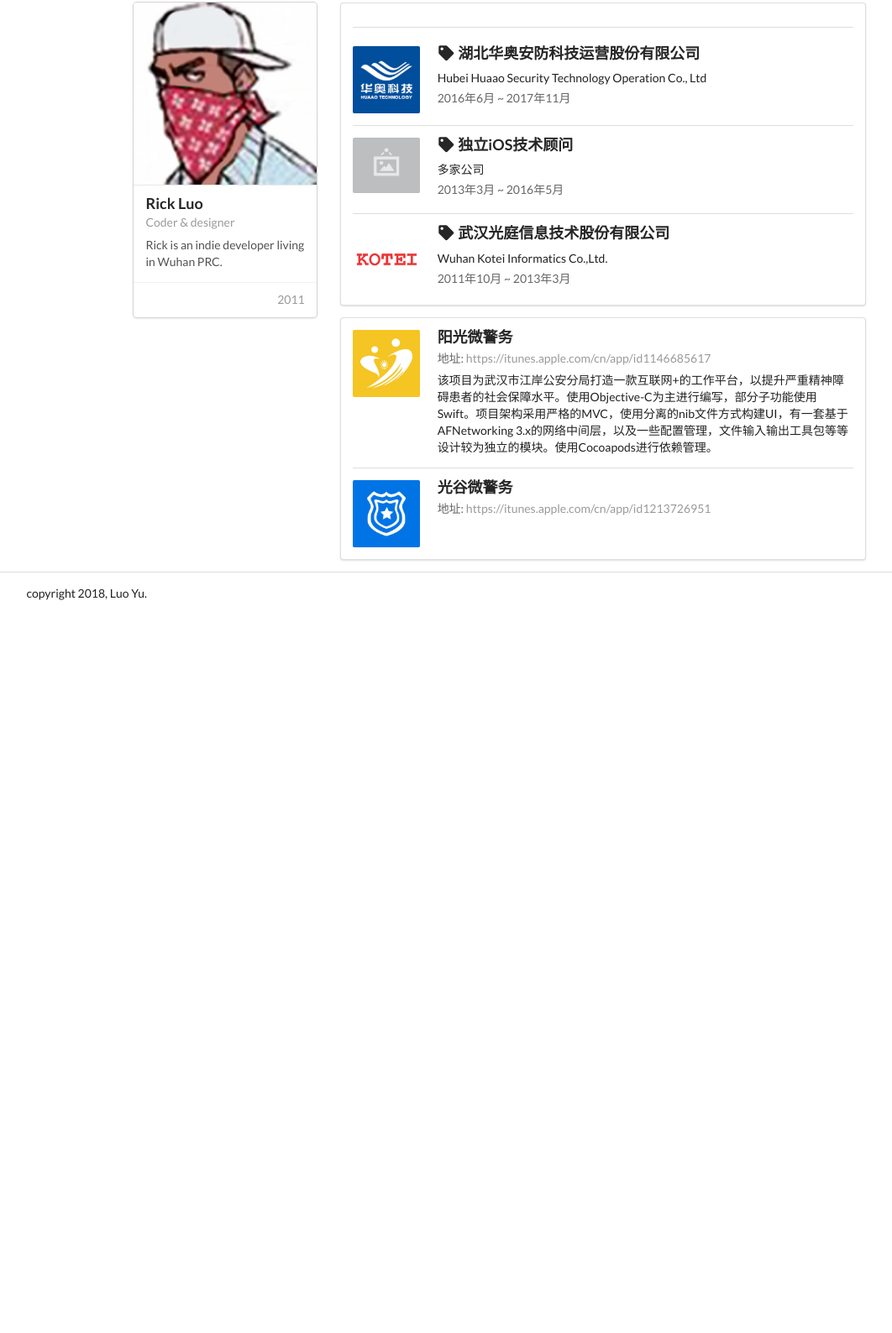
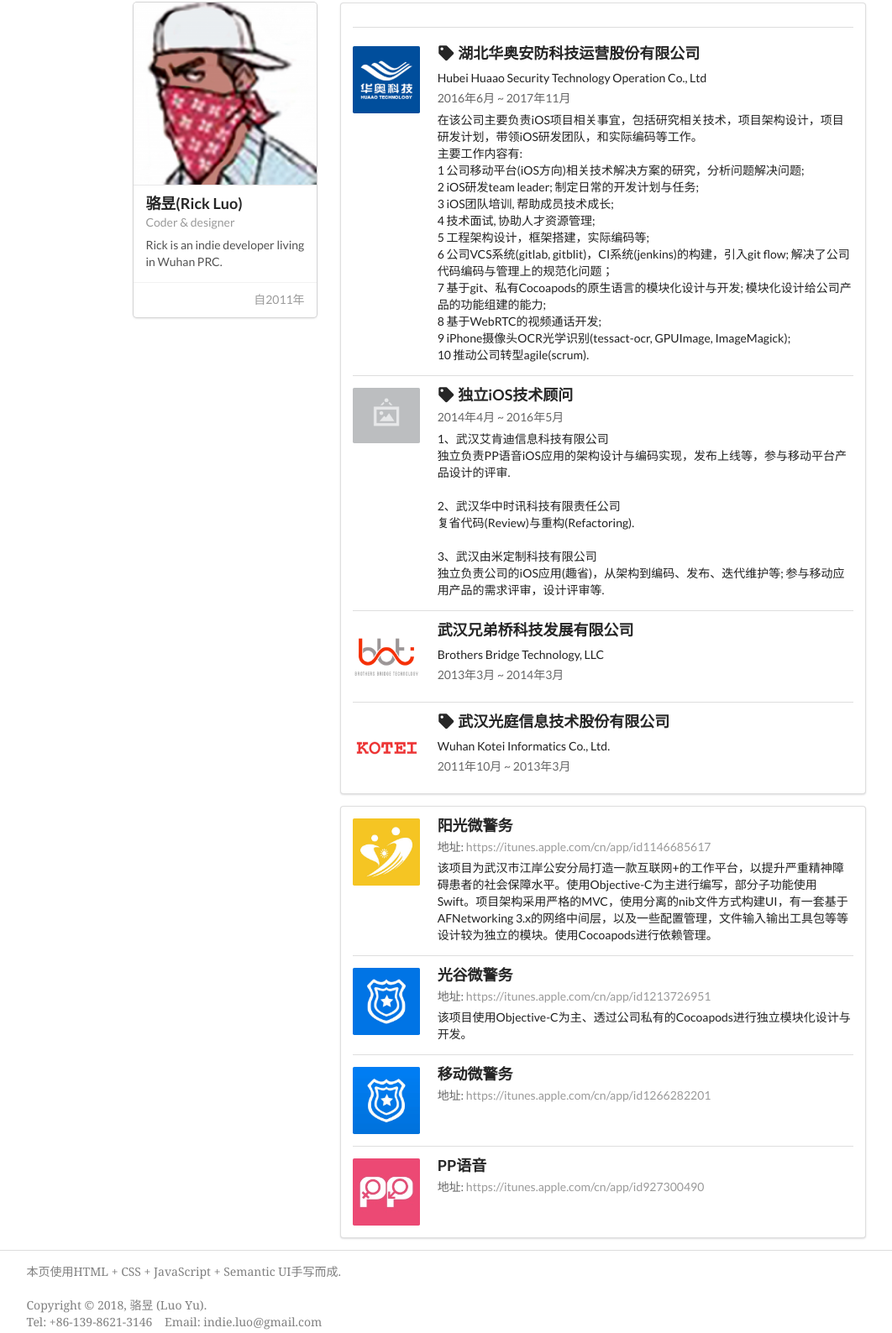
Before and after one commit to blodely/blodely.github.io, a plain HTML site: page index.html in a window 1280 px wide. Shown: the part 57-1645 px from the top of the page at 84% size, without its empty margins (45-1107 px from the left). Before the commit the page ends 800 px from the top, so only its background shows below. Drawn offline with Linux system fonts and the light colour scheme.

Commit message:
[Modify] home page content

```diff
--- a/index.html
+++ b/index.html
@@ -25,7 +25,7 @@
 </div>
 
 <div class="content">
-	<div class="header">Rick Luo</div>
+	<div class="header">骆昱(Rick Luo)</div>
 	<div class="meta">Coder & designer</div>
 	<div class="description">
 		Rick is an indie developer living in Wuhan PRC.
@@ -35,7 +35,7 @@
 <div class="extra content">
 	<!-- <span><i class="idea icon"></i></span> -->
 	<span class="right floated">
-		2011
+		自2011年
 	</span>
 </div>
 
@@ -46,13 +46,29 @@
 <div class="ui segment">
 <div class="ui divider"></div>
 <div class="ui divided items">
-
+<!--
+div.item>div.ui-tiny-image+div.content>div.header+div.description+div.meta
+ -->
 <div class="item">
 	<div class="ui tiny image"><img src="img/company/logo-huaao.png" alt=""></div>
 	<div class="content">
 		<div class="header"><i class="tag icon"></i>湖北华奥安防科技运营股份有限公司</div>
 		<div class="description">Hubei Huaao Security Technology Operation Co., Ltd</div>
 		<div class="meta">2016年6月 ~ 2017年11月</div>
+		<div class="description">
+在该公司主要负责iOS项目相关事宜，包括研究相关技术，项目架构设计，项目研发计划，带领iOS研发团队，和实际编码等工作。<br>
+主要工作内容有:<br>
+1 公司移动平台(iOS方向)相关技术解决方案的研究，分析问题解决问题;<br>
+2 iOS研发team leader; 制定日常的开发计划与任务;<br>
+3 iOS团队培训, 帮助成员技术成长;<br>
+4 技术面试, 协助人才资源管理;<br>
+5 工程架构设计，框架搭建，实际编码等;<br>
+6 公司VCS系统(gitlab, gitblit)，CI系统(jenkins)的构建，引入git flow; 解决了公司代码编码与管理上的规范化问题；<br>
+7 基于git、私有Cocoapods的原生语言的模块化设计与开发; 模块化设计给公司产品的功能组建的能力;<br>
+8 基于WebRTC的视频通话开发;<br>
+9 iPhone摄像头OCR光学识别(tessact-ocr, GPUImage, ImageMagick);<br>
+10 推动公司转型agile(scrum).<br>
+		</div>
 	</div>
 </div>
 
@@ -60,16 +76,31 @@
 	<div class="ui tiny image"><img src="img/wireframe/image.png" alt=""></div>
 	<div class="content">
 		<div class="header"><i class="tag icon"></i>独立iOS技术顾问</div>
-		<div class="description">多家公司</div>
-		<div class="meta">2013年3月 ~ 2016年5月</div>
+		<div class="description"></div>
+		<div class="meta">2014年4月 ~ 2016年5月</div>
+		<div class="description">1、武汉艾肯迪信息科技有限公司<br>
+独立负责PP语音iOS应用的架构设计与编码实现，发布上线等，参与移动平台产品设计的评审.<br>
+<br>2、武汉华中时讯科技有限责任公司<br>
+复省代码(Review)与重构(Refactoring).<br>
+<br>3、武汉由米定制科技有限公司<br>
+独立负责公司的iOS应用(趣省)，从架构到编码、发布、迭代维护等; 参与移动应用产品的需求评审，设计评审等.</div>
 	</div>
 </div>
 
 <div class="item">
-	<div class="ui tiny image blue"><img src="img/company/logo-kotei.jpg" alt=""></div>
+	<div class="ui tiny image"><img src="img/company/logo-bbt.png" alt=""></div>
+	<div class="content">
+		<div class="header">武汉兄弟桥科技发展有限公司</div>
+		<div class="description">Brothers Bridge Technology, LLC</div>
+		<div class="meta">2013年3月 ~ 2014年3月</div>
+	</div>
+</div>
+
+<div class="item">
+	<div class="ui tiny image"><img src="img/company/logo-kotei.jpg" alt=""></div>
 	<div class="content">
 		<div class="header"><i class="tag icon"></i>武汉光庭信息技术股份有限公司</div>
-		<div class="description">Wuhan Kotei Informatics Co.,Ltd.</div>
+		<div class="description">Wuhan Kotei Informatics Co., Ltd.</div>
 		<div class="meta">2011年10月 ~ 2013年3月</div>
 	</div>
 </div>
@@ -95,6 +126,24 @@
 	<div class="content">
 		<div class="header">光谷微警务</div>
 		<div class="meta">地址: <a href="https://itunes.apple.com/cn/app/id1213726951" target="_blank">https://itunes.apple.com/cn/app/id1213726951</a></div>
+		<div class="description">该项目使用Objective-C为主、透过公司私有的Cocoapods进行独立模块化设计与开发。</div>
+	</div>
+</div>
+
+<div class="item">
+	<div class="ui tiny rounded image"><img src="img/ydwjw/yd-00.jpg" alt=""></div>
+	<div class="content">
+		<div class="header">移动微警务</div>
+		<div class="meta">地址: <a href="https://itunes.apple.com/cn/app/id1266282201">https://itunes.apple.com/cn/app/id1266282201</a></div>
+		<div class="description"></div>
+	</div>
+</div>
+
+<div class="item">
+	<div class="ui tiny rounded image"><img src="img/ppcall/pp-00.jpg" alt=""></div>
+	<div class="content">
+		<div class="header">PP语音</div>
+		<div class="meta">地址: <a href="https://itunes.apple.com/cn/app/id927300490">https://itunes.apple.com/cn/app/id927300490</a></div>
 		<div class="description"></div>
 	</div>
 </div>
@@ -108,13 +157,19 @@
 
 <div class="ui divider"></div><!-- footer divider -->
 
-<div class="ui centered container">
+<div class="ui centered container" style="font-family:Georgia; color:grey;">
 
 <div class="content">
-	<div class="header">copyright 2018, Luo Yu.</div>
+	<div>本页使用HTML + CSS + JavaScript + Semantic UI手写而成.</div>
+	<br>
+	<div>Copyright © 2018, 骆昱 (Luo Yu).</div>
+	<div>Tel: <a href="tel://+8613986213146" style="color:grey;">+86-139-8621-3146</a>&nbsp;&nbsp;&nbsp; Email: <a href="mailto:indie.luo@gmail.com" style="color:grey;">indie.luo@gmail.com</a></div>
 </div>
 
 </div>
 
+<br>
+<br>
+
 </body>
 </html>
```
